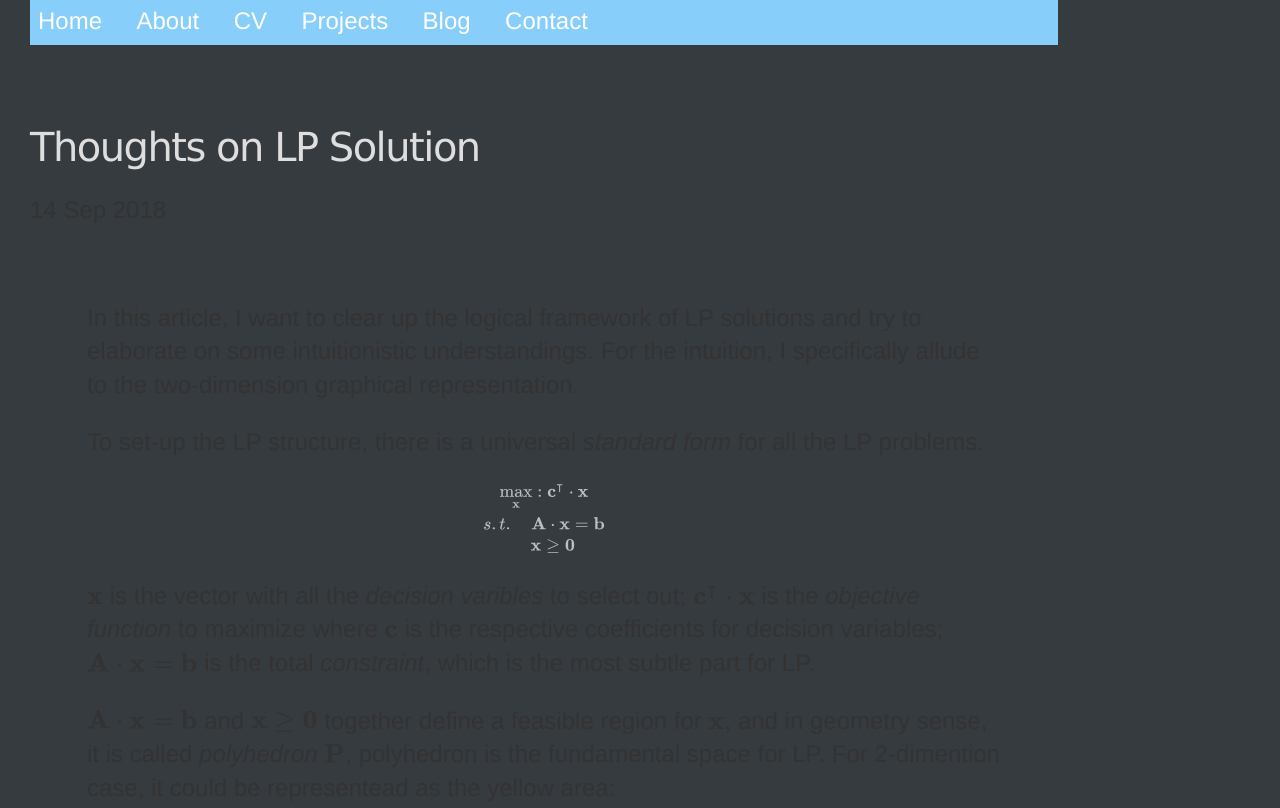
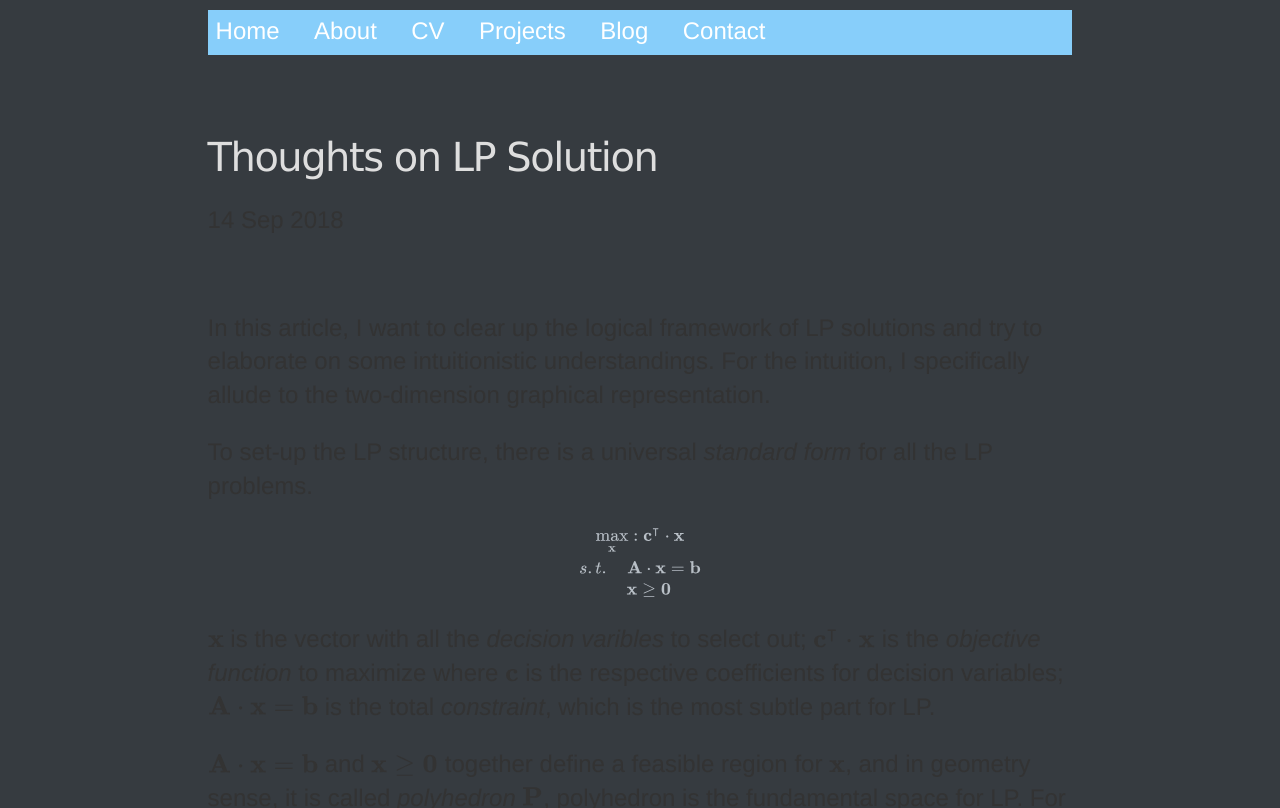
Before and after one commit to xiaohui-victor-li/xiaohui-victor-li.github.io, a Jekyll site: the page built from _posts/2018-09-17-LP-solution.html, in a window 1280 px wide. Shown: the top 808 px of the page. Built offline with Jekyll 4.4.1, drawn with Linux system fonts in a browser that asks for light colours; grey boxes are pictures that could not be loaded.

Commit message:
Update 2018-09-17-LP-solution.html

```diff
--- a/_posts/2018-09-17-LP-solution.html
+++ b/_posts/2018-09-17-LP-solution.html
@@ -475,6 +475,8 @@ body {
     background: #363B40;
     background: var(--bg-color);
     fill: currentColor;
+    margin: 5px auto;
+    width: 85%;
 }
 
 #write {
```
